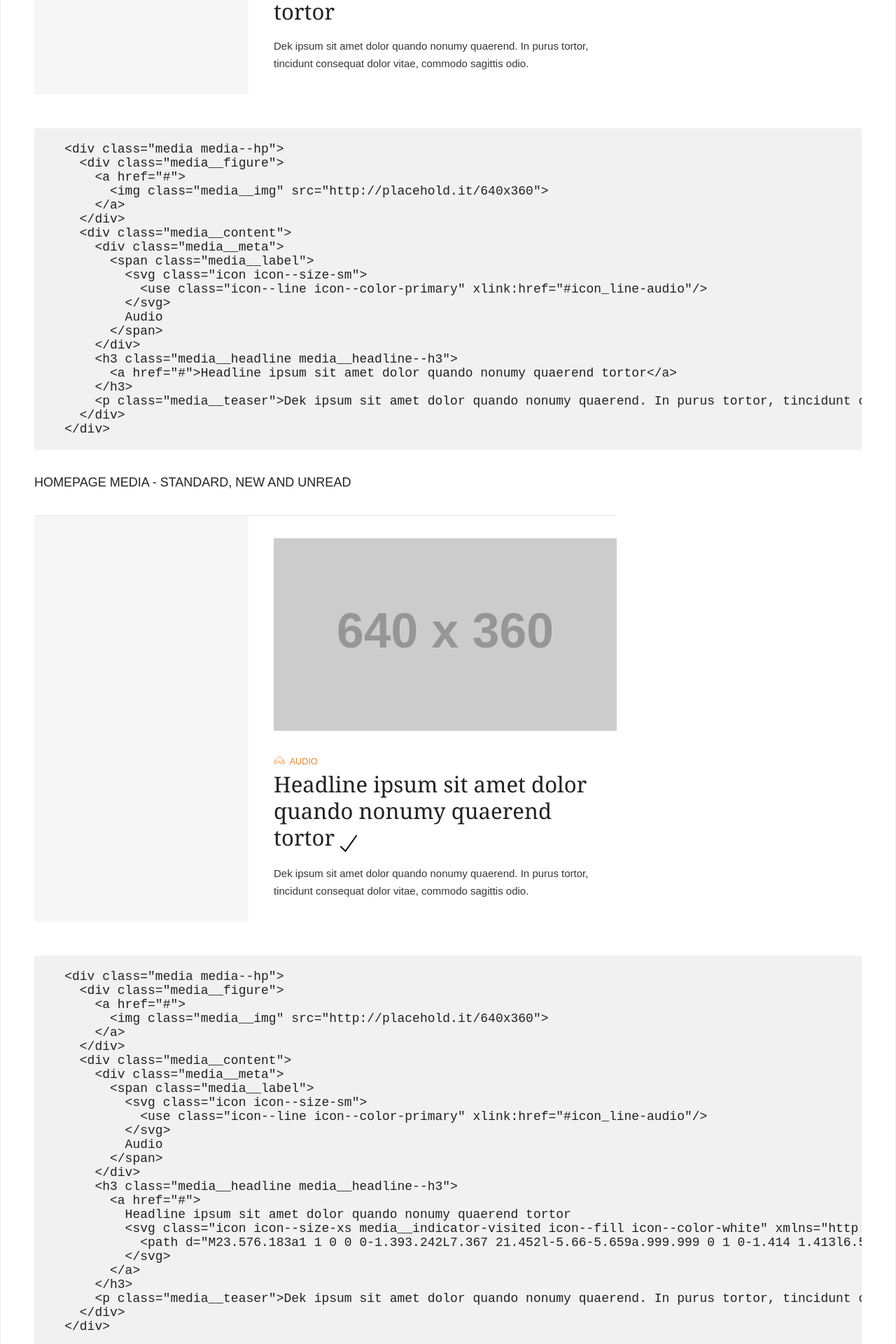
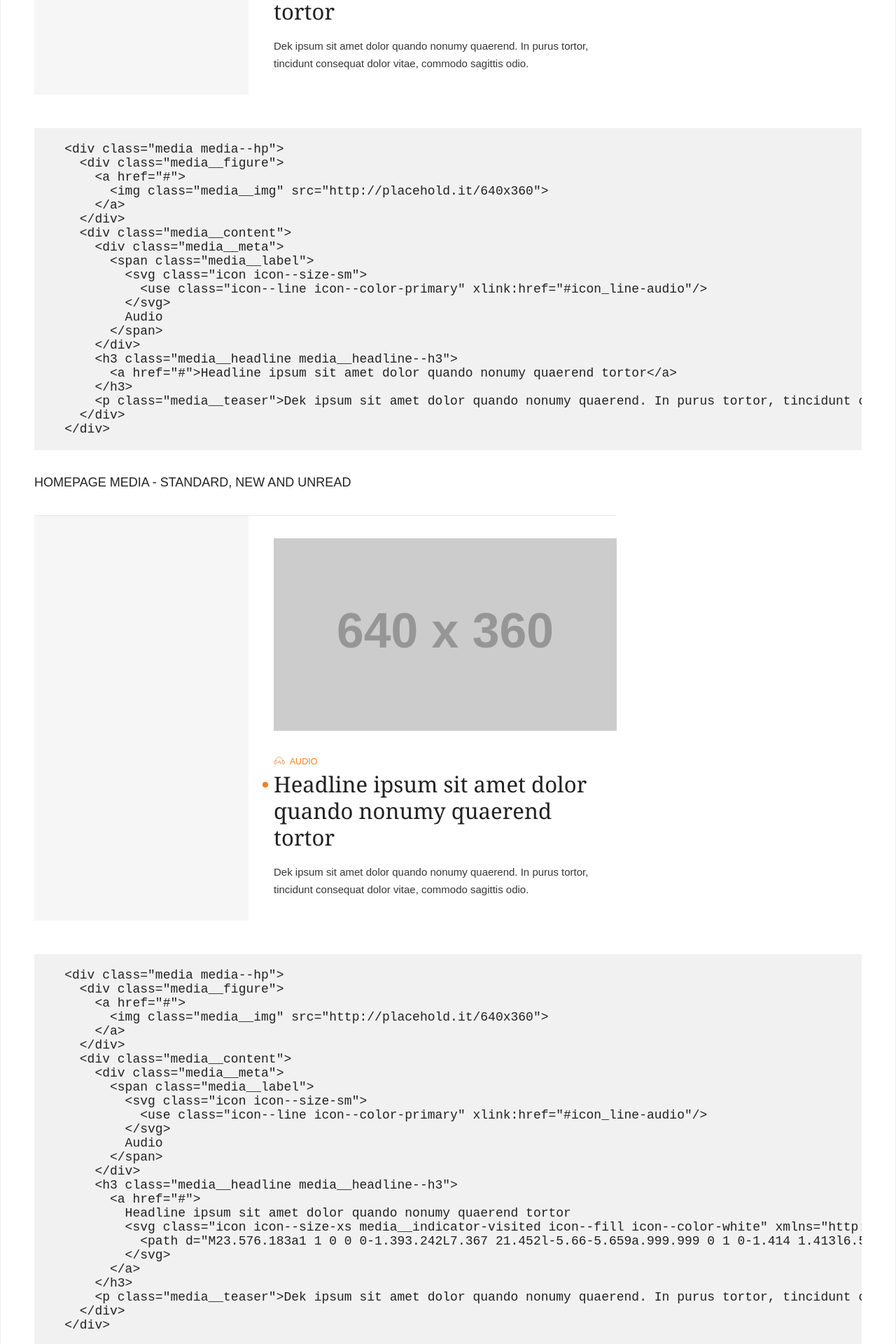
Before and after one commit to SCPR/scpr-style-guide, a Jekyll site: the page built from documentation/index.html, in a window 1280 px wide. Shown: the part 4480-6400 px from the top of the page at 70% size. Built offline with Jekyll 4.4.1, drawn with Linux system fonts in a browser that asks for light colours; Markdown is read by kramdown in place of the engine named in the settings.

Commit message:
update docs

```diff
--- a/documentation/css/scpr-style.css
+++ b/documentation/css/scpr-style.css
@@ -108,6 +108,9 @@ a {
     margin-right: 0.25rem; }
   .icon--right {
     margin-left: 0.25rem; }
+  .icon--size-xs {
+    width: 0.625rem;
+    height: 0.625rem; }
   .icon--size-sm {
     width: 1rem;
     height: 1rem; }
@@ -120,6 +123,9 @@ a {
   .icon--color-gray {
     fill: #898989;
     stroke: #898989; }
+  .icon--color-white {
+    fill: #FFFFFF;
+    stroke: #FFFFFF; }
 
 svg path, svg g {
   fill: inherit;
@@ -182,6 +188,10 @@ svg path, svg g {
   .media__meta {
     display: block;
     margin: 0 0 0.25rem; }
+  .media__indicator-visited {
+    position: absolute;
+    left: -1rem;
+    top: 1rem; }
   .media__headline {
     font-family: "abril-titling", Georgia, serif;
     line-height: 1.1em;
@@ -199,6 +209,8 @@ svg path, svg g {
     .media__headline--h4 {
       font-size: 1.125rem;
       line-height: 1.222222222em; }
+    .media__headline a {
+      position: relative; }
       .media__headline a:hover {
         background: -webkit-linear-gradient(#fff, #fff), -webkit-linear-gradient(#fff, #fff), -webkit-linear-gradient(#cfcfcf, #cfcfcf);
         background: linear-gradient(#fff, #fff), linear-gradient(#fff, #fff), linear-gradient(#cfcfcf, #cfcfcf);
@@ -206,6 +218,9 @@ svg path, svg g {
         background-repeat: no-repeat, no-repeat, repeat-x;
         background-size: .05em 1px, .05em 1px, 1px 1px;
         text-shadow: .03em 0 #fff, -.03em 0 #fff, 0 .03em #fff, 0 -.03em #fff, .06em 0 #fff, -.06em 0 #fff, .09em 0 #fff, -.09em 0 #fff, .12em 0 #fff, -.12em 0 #fff,.15em 0 #fff,-.15em 0 #fff; }
+      .media__headline a:visited .media__indicator-visited path {
+        fill: #898989;
+        stroke: #898989; }
   .media__title {
     color: #363636;
     line-height: 1.1em;
@@ -244,6 +259,22 @@ svg path, svg g {
     line-height: 1.666666667em; }
     .media__teaser--small {
       font-size: 0.78125rem; }
+
+.media--new-and-unread .media__headline {
+  position: relative; }
+  .media--new-and-unread .media__headline::before {
+    background-color: #F87E21;
+    border-radius: 50%;
+    content: "";
+    display: block;
+    height: 0.5rem;
+    left: -1rem;
+    position: absolute;
+    top: 1rem;
+    width: 0.5rem; }
+
+.media--new-and-unread .media__indicator-visited {
+  display: none; }
 
 .media--hp {
   border-top: 1px solid #E8E8E8;
```
Also changed, not shown: documentation/img/icon_filled-checkmark.svg (added), documentation/img/scpr-sprite.svg. Lines whose indentation alone changed are shown as unchanged.
